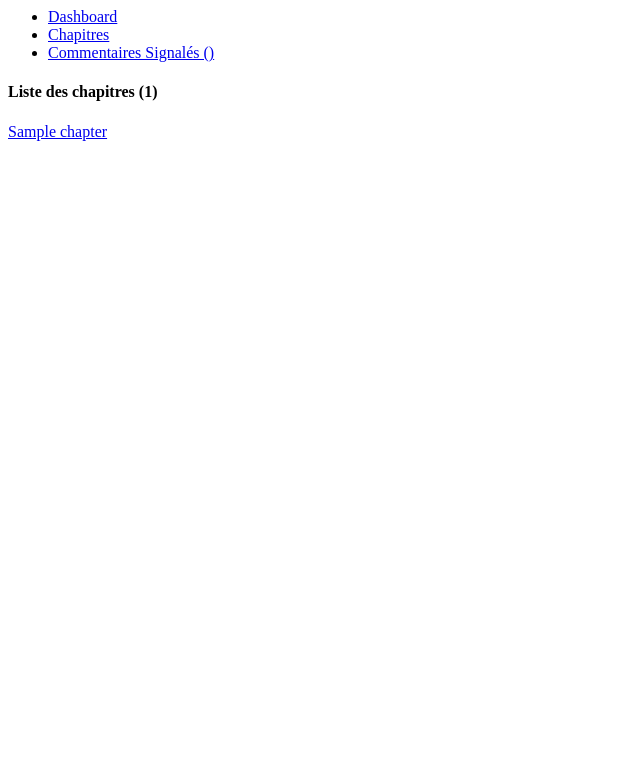
After one commit to LeaLeroy23/Projet4, a PHP site: template Vue/vueChapterList.php in a window 1280 px wide. The commit adds this page. Shown: the top 783 px of the page, without its empty margins (0-640 px from the left). Run offline with PHP 8.4, Linux system fonts and the light colour scheme; the template is opened without the code that fills it: most values are stand-ins (such as "Sample title", 1, 10 or a date in 2020).

Commit message:
création d'une vueChapterList et suppression de la partie listChapter dans la vueDashboard

```diff
--- a/Vue/gabaritSidebar.php
+++ b/Vue/gabaritSidebar.php
@@ -10,8 +10,7 @@
                         <ul class="summary">
 
                             <li class="li-dashboard"><a href="index.php?action=dashboard" class="intern-link-dashboard">Dashboard</a></li>
-                            <li class="li-dashboard"><a href="#chapitres" class="intern-link-dashboard">Chapitres</a></li>
-                            <li class="li-dashboard"><a href="index.php?action=edit" class="intern-link-dashboard">Edition</a></li>
+                            <li class="li-dashboard"><a href="index.php?action=chapterList" class="intern-link-dashboard">Chapitres</a></li>
                             <li class="li-dashboard"><a href="index.php?action=moderation" class="intern-link-dashboard">Commentaires Signalés ()</a></li>
 
                         </ul>
--- /dev/null
+++ b/Vue/vueChapterList.php
@@ -0,0 +1,63 @@
+<?php $this->titre = "Espace Administration"; ?>
+
+<body id="top">
+  	<section class="s-content dashboard-section">
+		<?php
+		include 'gabaritSidebar.php';
+		?>
+
+            <div class="col-10">
+
+                    <div class="row row-dashboard">
+
+                        <div class="col-12" id="box-dashboard">
+
+                            <h4 class="title-dashboard"><i class="fas fa-list-alt"></i>Liste des chapitres (<?= $chapters->rowCount(); ?>)</h4>
+
+                            <div class="row">
+                                <div class="col-12">
+
+                                    <label>
+
+                                        <?php foreach ($chapters as $chapter): ?>
+                                            <div class="crud-block">
+
+                                                <div class="col-9">
+                                                    <a href="<?= "index.php?action=chapitre&id=" . $chapter['id']; ?>" class="crud-link">
+                                                        <p><?= $chapter['title']; ?></p>
+                                                    </a>
+                                                </div>
+
+                                                <div class="col-1">
+                                                    <a href="<?="index.php?action=edit&id=" . $chapter['id']; ?>" class="crud-link"><i class="fas fa-comments"></i></a>
+                                                </div>
+
+                                                <div class="col-1">
+                                                    <a href="<?="index.php?action=edit&id=" . $chapter['id']; ?>" class="crud-link"><i class="fas fa-edit"></i></a>
+                                                </div>
+
+                                                <div class="col-1">
+                                                    <a href="" class="crud-link"><i class="fas fa-trash-alt"></i></a>
+                                                </div>
+
+                                            </div>
+
+                                        <?php endforeach; ?>
+
+                                    </label>
+
+                                </div>
+                            </div>
+
+                        </div>
+
+                    </div>
+
+                </div>
+            </div>
+
+        <!--fermeture des éléments appelé en include-->
+        </div>
+
+    </section>
+</body>
```
Also changed, not shown: Controleur/ControleurDashboard.php (+10 -0 lines), Controleur/Routeur.php (+3 -4 lines), Vue/vueDashboard.php (+0 -43 lines).
